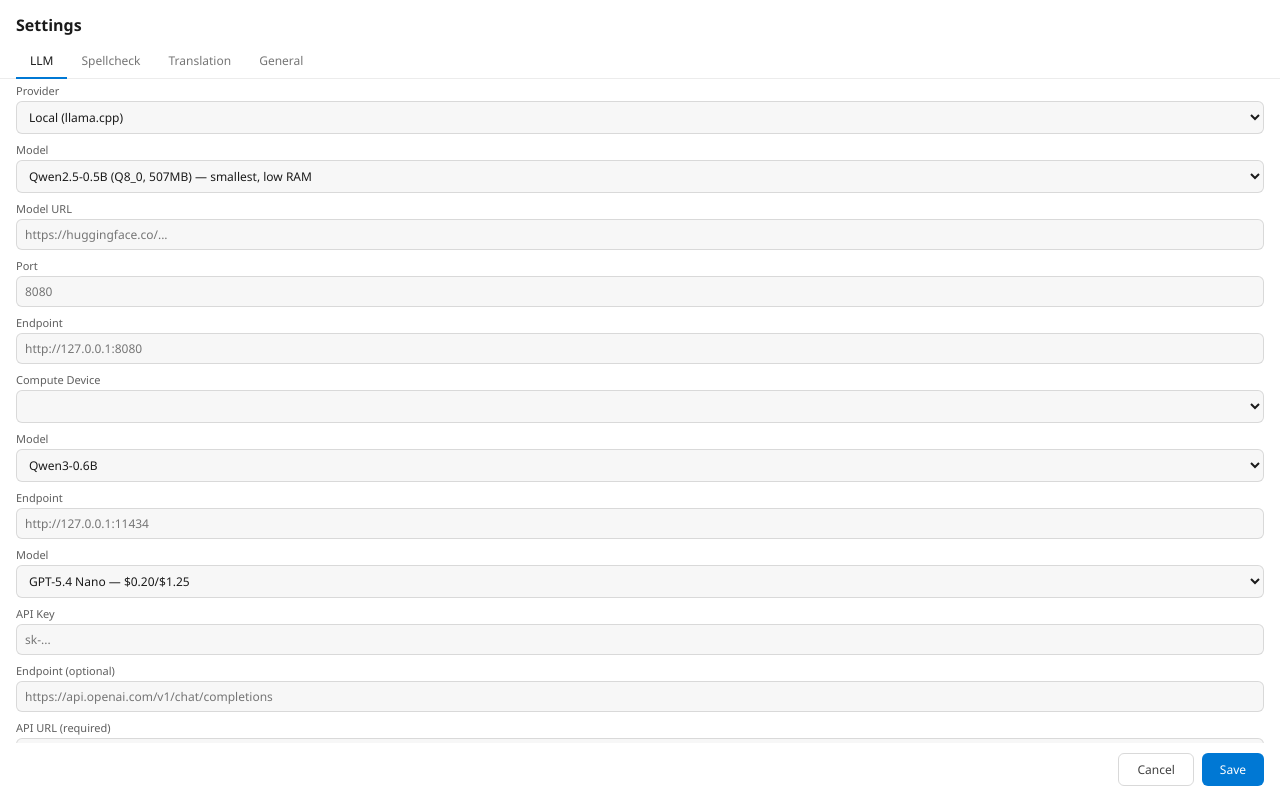
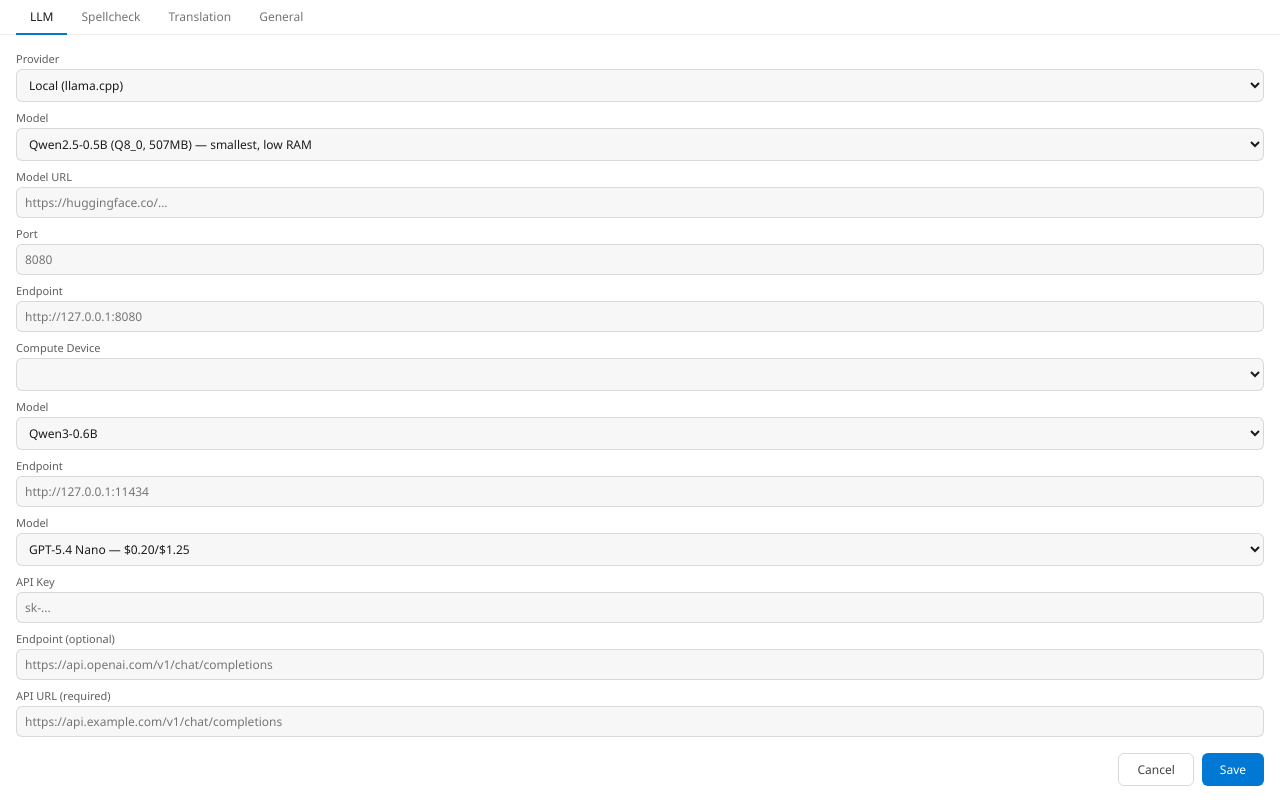
Before and after one commit to b7s/plume, a website built with Vite: page settings.html in a window 1280 px wide. Built offline with nearby package versions, Linux system fonts and the light colour scheme.

Commit message:
feat: adjust settings UI layout by modifying padding and reorganizing header elements

```diff
--- a/src/index.css
+++ b/src/index.css
@@ -78,7 +78,6 @@ body {
 }
 
 .settings-btn {
-  margin-left: auto;
   display: inline-flex;
   align-items: center;
   justify-content: center;
@@ -94,6 +93,10 @@ body {
 .settings-btn:hover {
   opacity: 1;
   background: rgba(128, 128, 128, 0.12);
+}
+
+#minimize-btn {
+  margin-left: auto;
 }
 
 #word-display {
--- a/src/settings.css
+++ b/src/settings.css
@@ -35,7 +35,7 @@ body {
 .settings-body {
   flex: 1;
   overflow-y: auto;
-  padding: 4px 16px;
+  padding: 16px;
   display: flex;
   flex-direction: column;
   gap: 8px;
--- a/src/settings.ts
+++ b/src/settings.ts
@@ -92,9 +92,6 @@ document.addEventListener("contextmenu", (e) => e.preventDefault());
 
 root.innerHTML = `
   <div class="settings">
-    <div class="settings-header">
-      <span class="settings-title">Settings</span>
-    </div>
     <div class="settings-tabs">
       <button class="tab active" data-tab="llm">LLM</button>
       <button class="tab" data-tab="spellcheck">Spellcheck</button>
```
Also changed, not shown: src/main.ts (+4 -4 lines).
